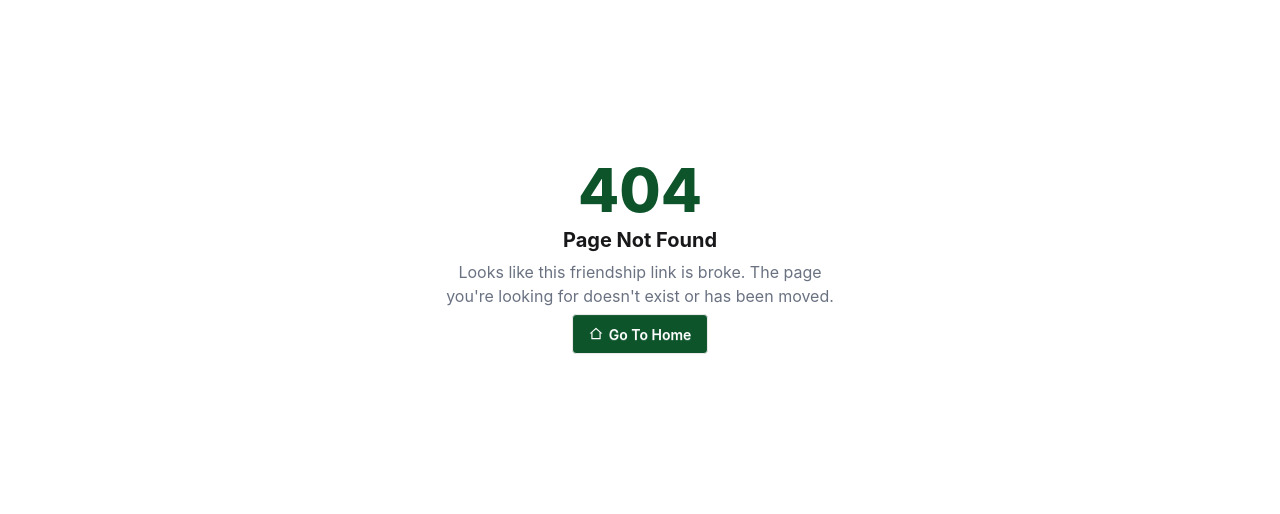
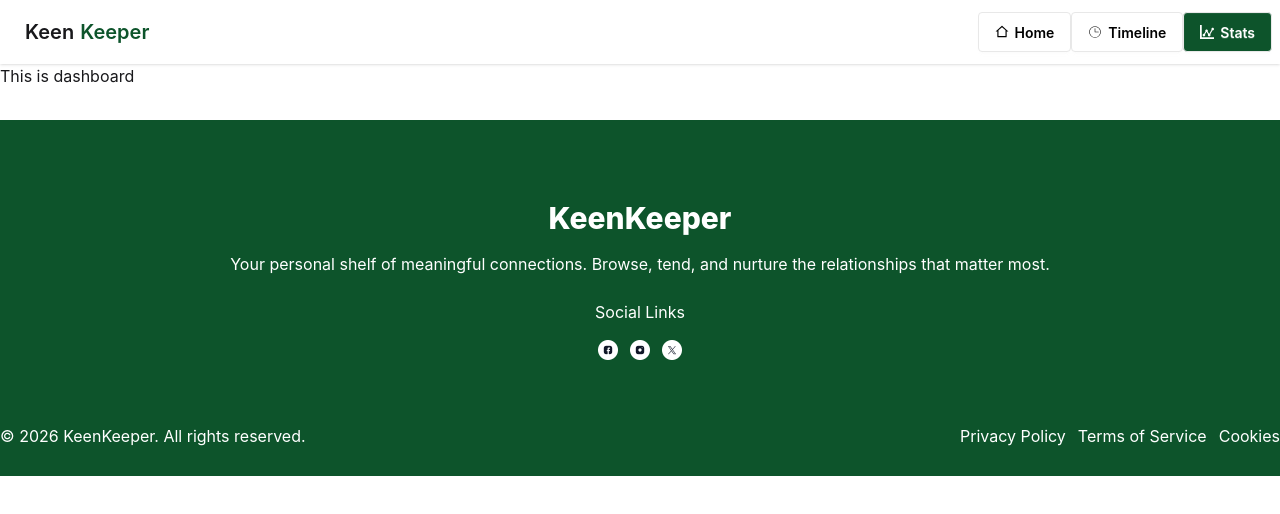
Before and after one commit to nayem-codes/Assignment07, a React (Vite) app: page /dashboard in a window 1280 px wide. Before the commit this address had no page. Shown: the top 514 px of the page. Built offline with nearby package versions, Linux system fonts and the light colour scheme.

Commit message:
added chart componant

```diff
--- a/src/components/shared/Navbar.jsx
+++ b/src/components/shared/Navbar.jsx
@@ -38,7 +38,7 @@ const Navbar = () => {
 
                     <NavLink className={({ isActive }) => `btn flex items-center gap ${isActive ? "bg-green-900 text-white" : "bg-transparent text-black"}`} to={"/installApps"}><CiClock2 />Timeline</NavLink>
 
-                    <NavLink className={({ isActive }) => `btn flex items-center gap ${isActive ? "bg-green-900 text-white" : "bg-transparent text-black"}`} to={"/installApps"}><ImStatsDots /> Stats</NavLink>
+                    <NavLink className={({ isActive }) => `btn flex items-center gap ${isActive ? "bg-green-900 text-white" : "bg-transparent text-black"}`} to={"/dashboard"}><ImStatsDots /> Stats</NavLink>
                 </div>
             </div>
         </div>
--- /dev/null
+++ b/src/pages/dashboard/Dashboard.jsx
@@ -0,0 +1,13 @@
+import React from 'react';
+
+const Dashboard = () => {
+    return (
+        <div>
+            <p>
+                This is dashboard
+            </p>
+        </div>
+    );
+};
+
+export default Dashboard;
--- a/src/router/Router.jsx
+++ b/src/router/Router.jsx
@@ -5,6 +5,7 @@ import Homepage from "../pages/homepage/Homepage";
 import InstallApps from "../pages/installApps/InstallApps";
 import NotFoundPage from "../pages/notFoundPage/NotFoundPage";
 import FriendDetails from "../pages/friendDetails/FriendDetails";
+import Dashboard from "../pages/dashboard/Dashboard";
 
 export const router = createBrowserRouter(
   [
@@ -28,6 +29,10 @@ export const router = createBrowserRouter(
         {
           path: "/installApps",
           element: <InstallApps/>
+        },
+        {
+          path: "/dashboard",
+          element: <Dashboard/>
         }
       ],
       errorElement: <NotFoundPage/>
```
